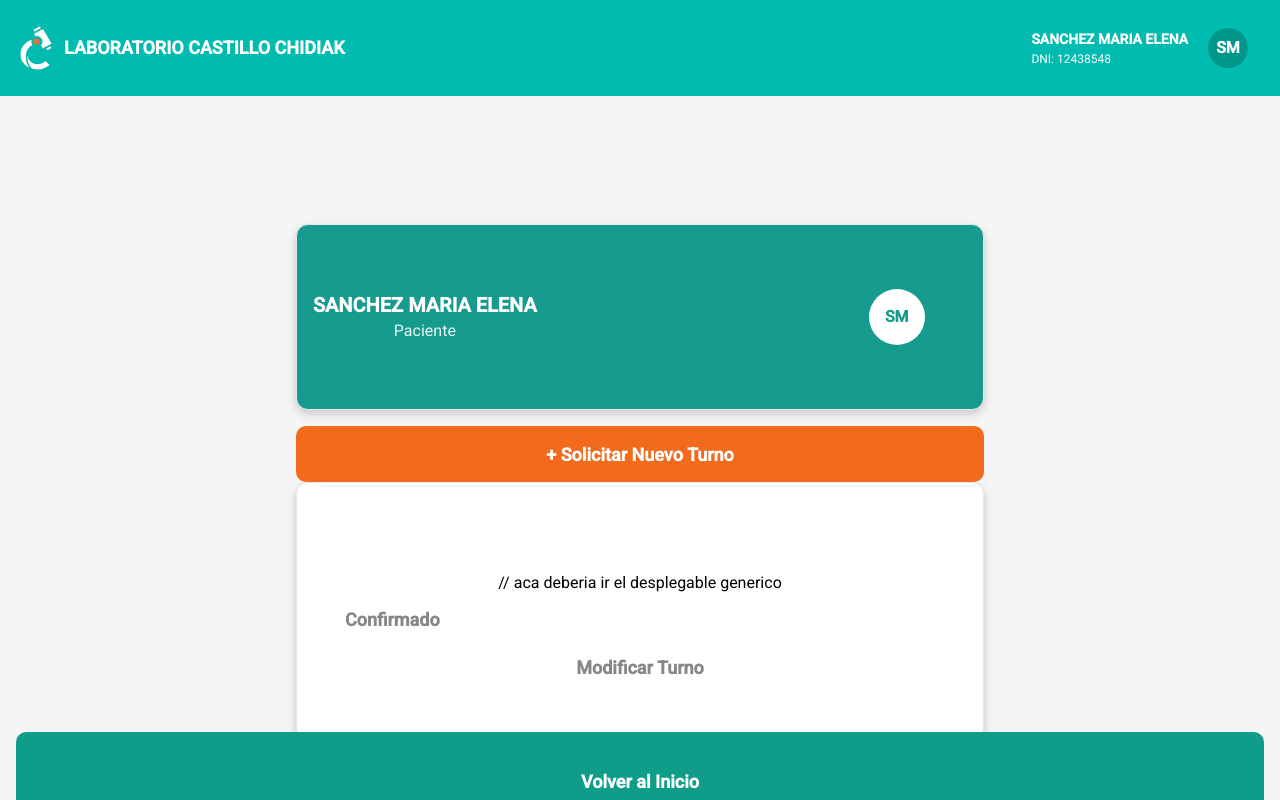
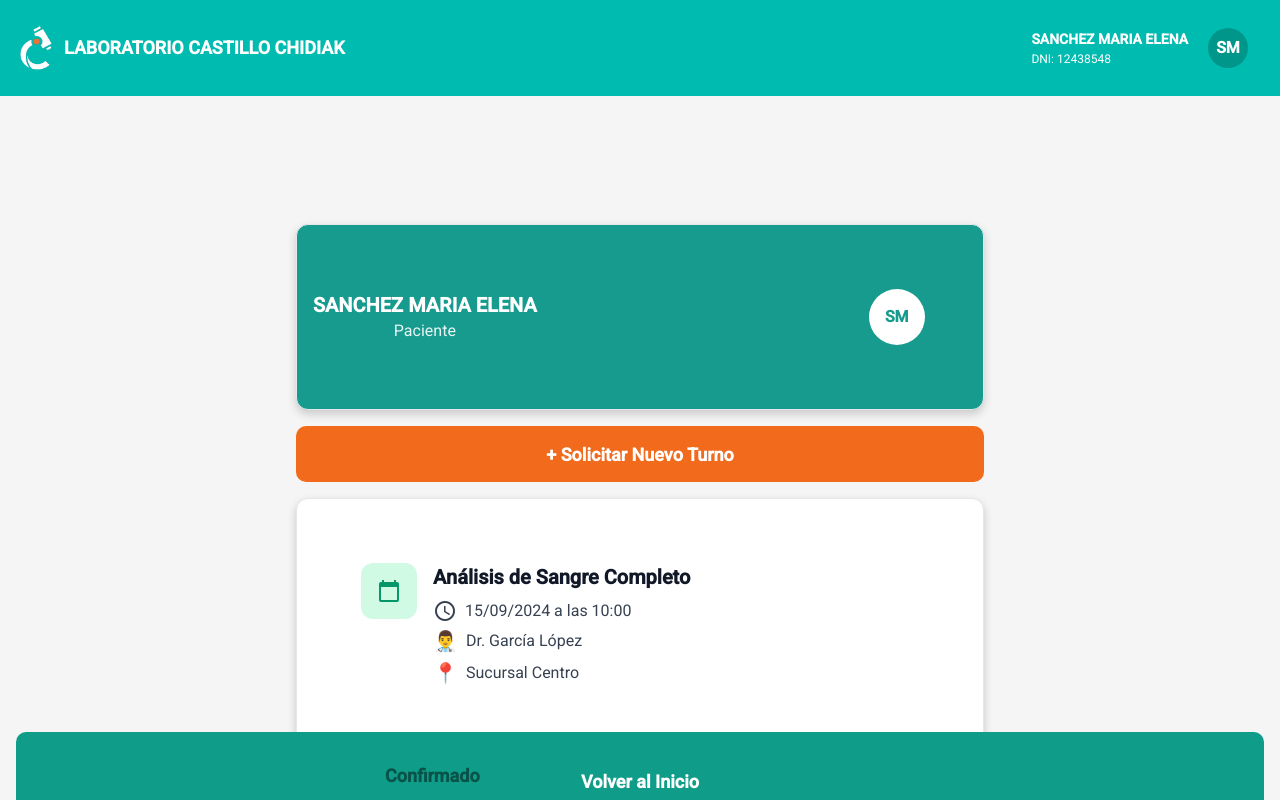
Before and after one commit to 412045-Carabelli/generic-components-tpi, an Angular app: page /appointments in a window 1280 px wide. Built offline with nearby package versions, Linux system fonts and the light colour scheme.

Commit message:
fix card margin y pantalla turnos

```diff
--- a/src/app/components/appointments-body/appointments-body.html
+++ b/src/app/components/appointments-body/appointments-body.html
@@ -47,13 +47,13 @@
     @for (t of turnos; track t.id) {
       <app-card
         [layout]="'column'"
-        [paddingX]="'4 rem'"
-        [paddingY]="'4 rem'"
-        [marginY]="'4 rem'"
+        [paddingX]="'4rem'"
+        [paddingY]="'4rem'"
+        [marginY]="'1rem'"
         [hovereable]="true"
         color-tailwind="bg-white"
       >
-        <div card-header1 class="flex items-start gap-4 w-full">
+        <div card-header class="flex items-start gap-4 w-full">
           <div class="w-14 h-14 rounded-xl bg-emerald-100 text-emerald-600 grid place-items-center text-2xl">
             <mat-icon>calendar_today</mat-icon>
           </div>
--- a/src/app/components/card/card.component.html
+++ b/src/app/components/card/card.component.html
@@ -6,8 +6,8 @@
   [class.card--hoverable]="hovereable"
   [style.padding-block]="paddingY"
   [style.padding-inline]="paddingX"
-  [style.margin-block]="marginX"
-  [style.margin-inline]="marginY"
+  [style.margin-block]="marginY"
+  [style.margin-inline]="marginX"
 >
   <!-- HEADER -->
   <div class="cardheader self-start">
```
